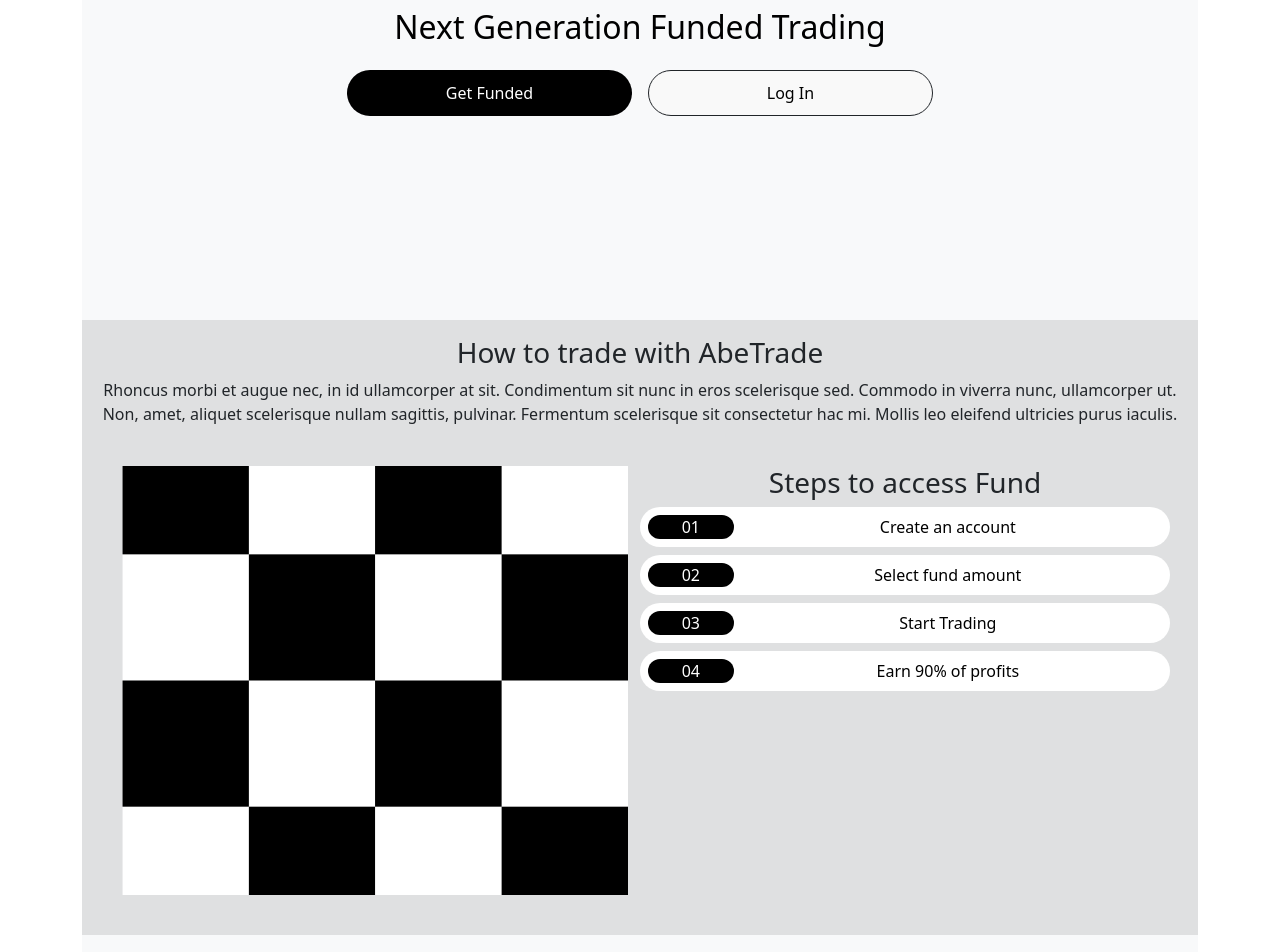
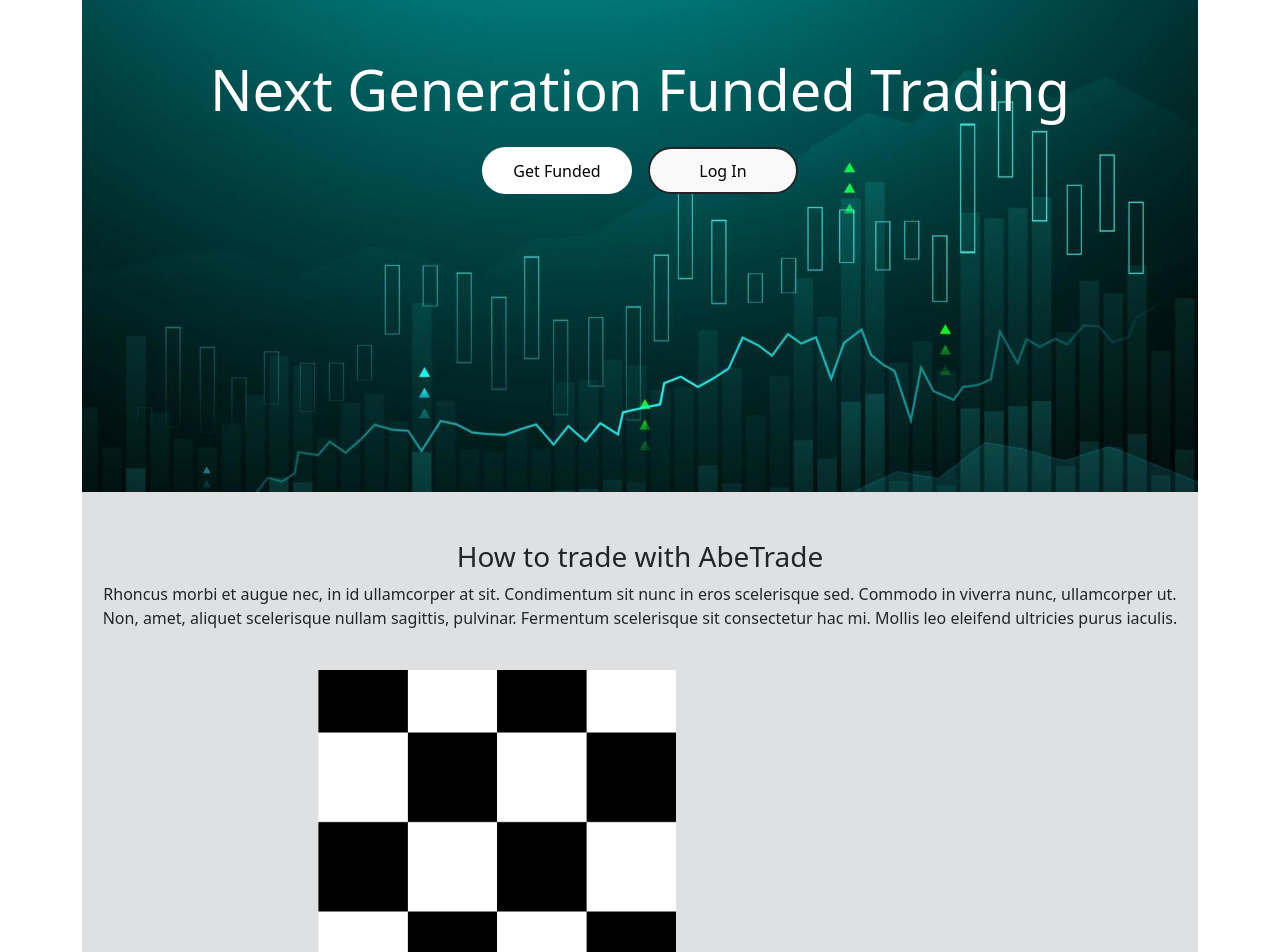
Before and after one commit to abcool20999/abetrade, a React (Vite) app: page / in a window 1280 px wide. Shown: the part 160-1112 px from the top of the page. Built offline with nearby package versions, Linux system fonts and the light colour scheme.

Commit message:
homepage-changes

```diff
--- a/src/App.jsx
+++ b/src/App.jsx
@@ -8,7 +8,8 @@
 import Footer from './components/Layout/Footer';
 import Register from './components/Pages/Register';
 //import HomePage from './components/Pages/HomePage';
-
+import GetCapitalSuccess from './components/Pages/GetCapitalSuccess/GetCapitalSuccess';
+import GetCapitalConfirm from './components/Pages/GetCapitalConfirm/GetCapitalConfirm';
 import GetCapital from './components/Pages/GetCapital/GetCapital';
 import Login from './components/Pages/Login';
 import MyChallenges from './components/Pages/MyChallenges';
@@ -59,6 +60,8 @@
                 <Route path="/myaccounts" element={<Navigate to="/Dashboard"/>} />
                 <Route path='/myprofile' element={<Dashboard/>} />
                 <Route path='/SignUp' element={<Register/>} />
+                <Route path='/GetCapitalConfirm' element={<GetCapitalConfirm/>} />
+                <Route path='/GetCapitalSuccess' element={<GetCapitalSuccess/>} />
 
               </Routes>
             </div>
--- a/src/components/Pages/GetCapital/CapitalClass.jsx
+++ b/src/components/Pages/GetCapital/CapitalClass.jsx
@@ -17,7 +17,7 @@
             <li><span className="check-mark">&#x2713;</span> 20 Days per Challenge</li>
             <li><span className="check-mark">&#x2713;</span> 10 Days per Verification</li>
           </ul>
-          <button>Get Capital</button>
+          <a className='btn bg-dark text-white' href='/GetCapitalConfirm'>Get Capital</a>
         </div>
     </div>
     </div>)
--- /dev/null
+++ b/src/components/Pages/GetCapitalConfirm/GetCapitalConfirm.jsx
@@ -0,0 +1,21 @@
+import Sidebar from '../../Layout/sidebar';
+
+const GetCapitalConfirm = () => {
+    return (
+        <div className=" row">
+            <div className='col-4'>
+                <Sidebar></Sidebar>
+            </div>
+            <div className='row col-8'>
+                <div className="confirmation">
+                    <h3>Confirm Your Capital Request</h3>
+                    <p>Amount: CA$500</p>
+                    <p>Platform Leverage: 1:100</p>
+                    <a className='btn bg-dark text-white' href='/GetCapitalSuccess'>Confirm & Proceed</a>
+                </div>
+            </div>
+        </div>
+    );
+};
+
+export default GetCapitalConfirm;
--- /dev/null
+++ b/src/components/Pages/GetCapitalSuccess/GetCapitalSuccess.jsx
@@ -0,0 +1,20 @@
+import Sidebar from '../../Layout/sidebar';
+
+const GetCapitalSuccess = () => {
+    return (
+        <div className=" row">
+            <div className='col-4'>
+                <Sidebar></Sidebar>
+            </div>
+            <div className='row col-8'>
+                <div className="confirmation">
+                    <h3>Congratulations</h3>
+                    <p>You have been funded, an email has been sent with your Login details</p>
+                    <a className='btn bg-dark text-white' href='/myChallenges'>Go to MyChallenges</a>
+                </div>
+            </div>
+        </div>
+    );
+};
+
+export default GetCapitalSuccess;
--- /dev/null
+++ b/src/components/Pages/HomePage/Heading.css
@@ -0,0 +1,40 @@
+/* Heading.css */
+.heading-container {
+    background-image: url('../../../assets/forex.jpeg');
+    height: 50vh;
+    width: 100vw;
+    background-size: cover; /* Ensure the image covers the entire div */
+    background-position: center; /* Center the image */
+    display: flex; /* Flexbox for centering content */
+    flex-direction: column; /* Stack children vertically */
+    align-items: center; /* Center horizontally */
+    justify-content: center; /* Center vertically */
+}
+
+.heading-title {
+    color: white; /* Change text color for better contrast */
+    text-shadow: 1px 1px 2px rgba(0, 0, 0, 0.5); /* Add text shadow for readability */
+}
+
+button {
+    min-width: 150px; /* Ensure buttons have a minimum width */
+    margin: 10px; /* Add some margin around buttons */
+    padding: 10px 20px; /* Add padding for better button size */
+    font-size: 16px; /* Increase font size */
+}
+
+button.bg-black {
+    background-color: black;
+}
+
+button.bg-black:hover {
+    background-color: #333; /* Darken on hover */
+}
+
+button.border-dark {
+    border: 2px solid black;
+}
+
+button.border-dark:hover {
+    background-color: #f0f0f0; /* Light grey background on hover */
+}
--- a/src/components/Pages/HomePage/Heading.jsx
+++ b/src/components/Pages/HomePage/Heading.jsx
@@ -1,14 +1,15 @@
 import React from 'react';
+import './Heading.css';
 
 
 const Heading = () => {
     return (
-      <div id='homepage_heading' className='pb-5'>
-        <h2 className='text-black p-2 m-2'>
-          Next Generation Funded Trading
-        </h2>
-        <div className='row justify-content-center'>
-          <button className='bg-black text-white w-25 d-inline-block rounded-5 m-2'>Get Funded</button>
+      <div id='homepage_heading' className='pb-5 bg-image pt-5 align-items-center' style={{backgroundImage: "url('../../../assets/forex.jpeg')", backgroundSize: 'cover', height: "500px"}}>
+        <h1 className='text-white p-2 m-2 display-4 font-weight-bolder'>
+          <b>Next Generation Funded Trading</b>
+        </h1>
+        <div className='row justify-content-center w-50 mx-auto'>
+          <button className='bg-white text-black w-25 d-inline-block rounded-5 m-2'>Get Funded</button>
           <button className='d-inline-block w-25 rounded-5 m-2 border-dark'>Log In</button>
         </div>
       </div>
--- a/src/components/Pages/HomePage/HowToTrade.jsx
+++ b/src/components/Pages/HomePage/HowToTrade.jsx
@@ -3,14 +3,14 @@
 const HowToTrade = () => {
     return (
 
-        <div id='howtotrade' className='p-3 bg-black bg-opacity-10'>
+        <div id='howtotrade' className='p-3 bg-black bg-opacity-10 pt-5'>
         <h3>How to trade with AbeTrade</h3>
         <p>
         Rhoncus morbi et augue nec, in id ullamcorper at sit. Condimentum sit nunc in eros scelerisque sed. Commodo in viverra nunc, ullamcorper ut. Non, amet, aliquet scelerisque nullam sagittis, pulvinar. Fermentum scelerisque sit consectetur hac mi. Mollis leo eleifend ultricies purus iaculis.
         </p>
-        <div className='row p-4'>
-        <img src='../../../assets/check.png' className='w-50'></img>
-        <div className='w-50'>
+        <div className='row p-4 mx-auto w-75'>
+        <img src='../../../assets/check.png' className='w-50 mx-5'></img>
+        <div className='w-25 mx-5'>
             <h3>Steps to access Fund</h3>
             <div className='row rounded-5 bg-white border-light p-2 mt-2'>
                 <div className='d-inline-block col-2 rounded-5 bg-black text-white'>01</div>
```
Also changed, not shown: src/assets/forex.jpeg (added).
